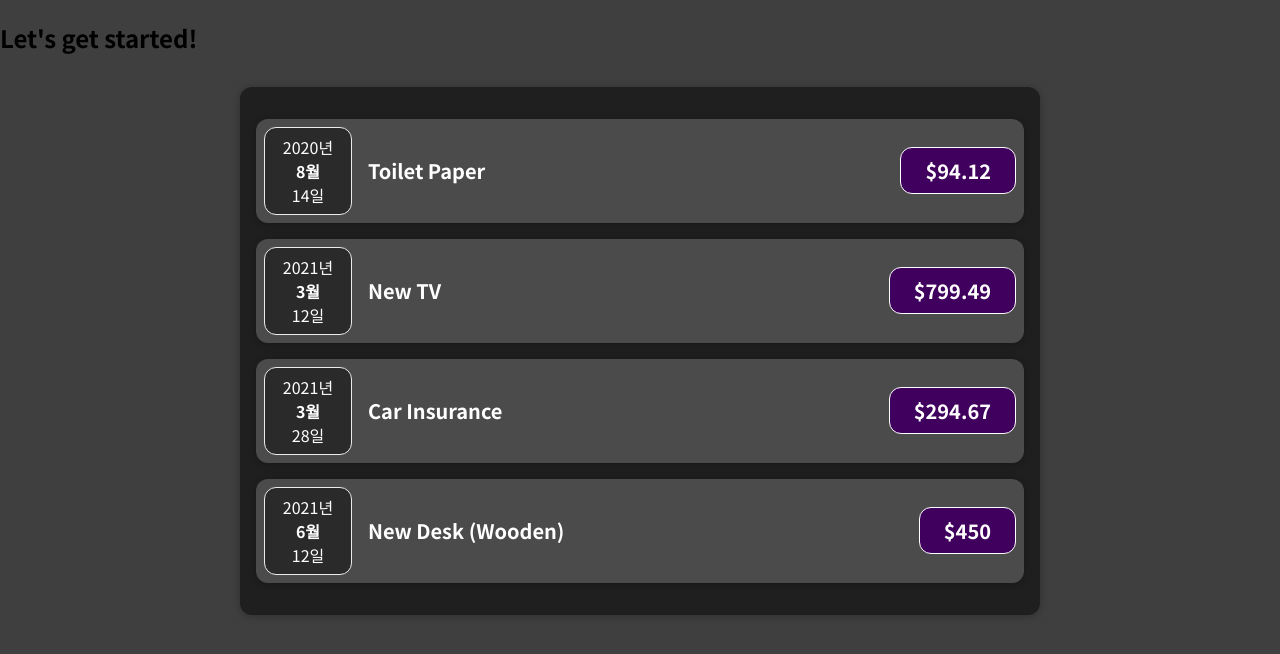
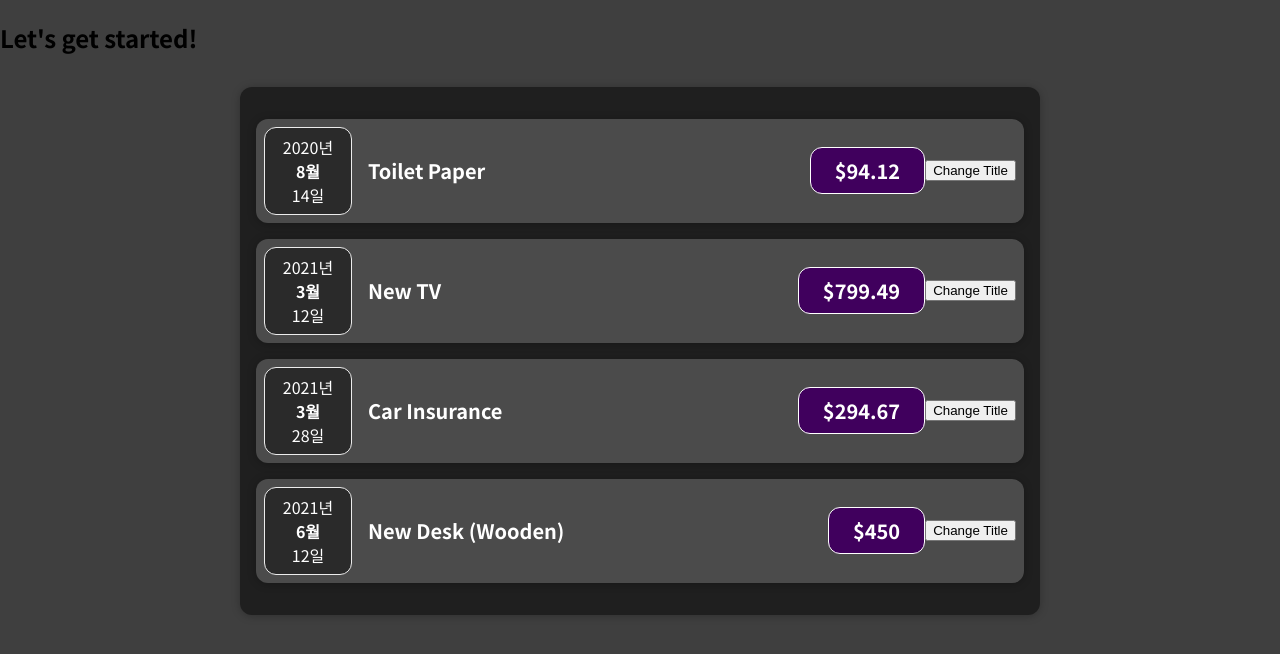
Before and after one commit to kimbro95/study, a React (Create React App) app in the folder ReactJS/: page / in a window 1280 px wide. Shown: the top 654 px of the page. Built offline with nearby package versions, Linux system fonts and the light colour scheme.

Commit message:
이벤트 핸들러 clickHandler 추가 및 useState로 state 관리

```diff
--- a/ReactJS/src/components/Expenses/ExpenseItem.js
+++ b/ReactJS/src/components/Expenses/ExpenseItem.js
@@ -1,15 +1,24 @@
+import React, { useState } from 'react';
+
 import ExpenseDate from './ExpenseDate';
 import Card from '../UI/Card';
 import './ExpenseItem.css';
 
 const ExpenseItem = (props) => {
+    const [title, setTitle] = useState(props.title);
+
+    const clickHandler = () => {
+        setTitle('Update!');
+    };
+
     return (
         <Card className='expense-item'>  {/* JSX는 class => className으로 사용*/}
             <ExpenseDate date={props.date} />
             <div className='expense-item__description'>
-                <h2>{props.title}</h2>
+                <h2>{title}</h2>
                 <div className='expense-item__price'>${props.amount}</div>
             </div>
+            <button onClick={clickHandler}>Change Title</button>
         </Card>
     );
 }
```
